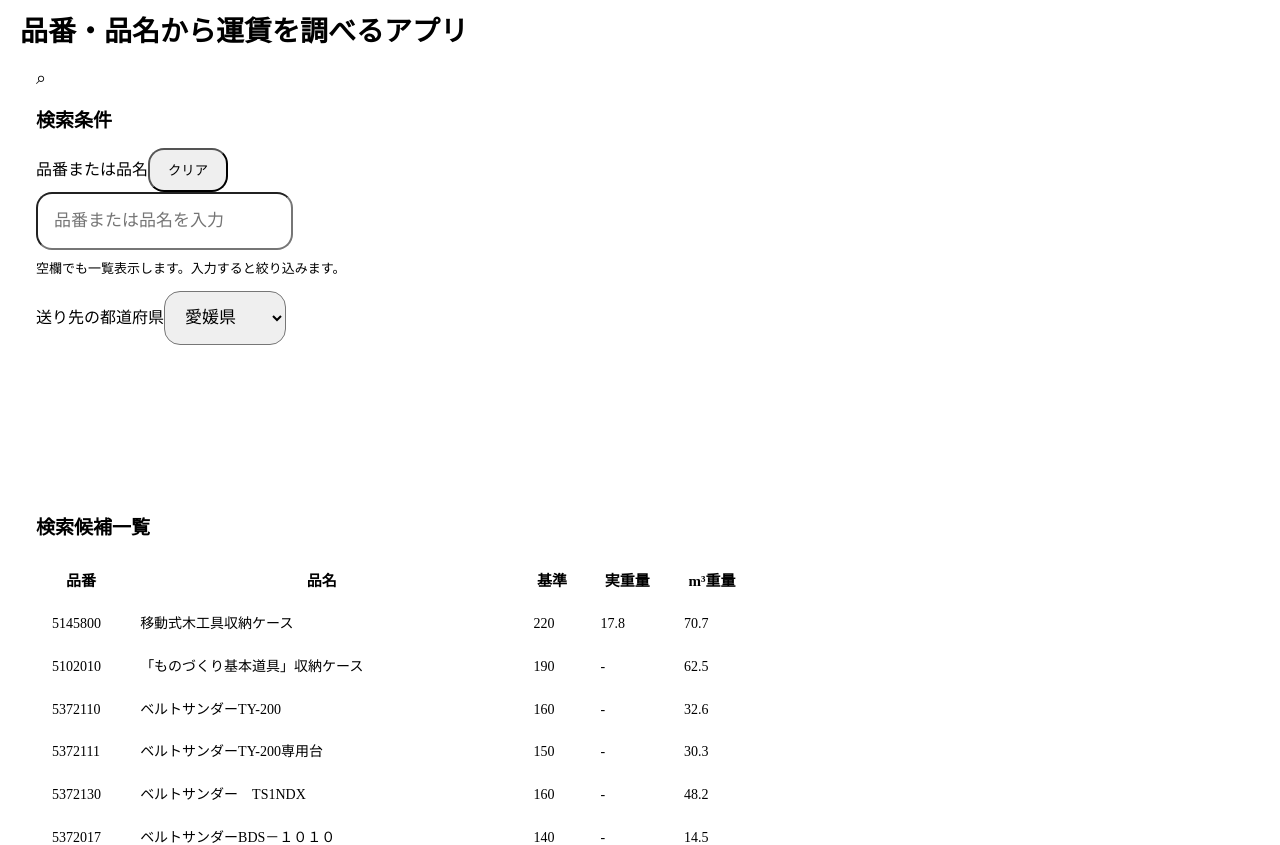
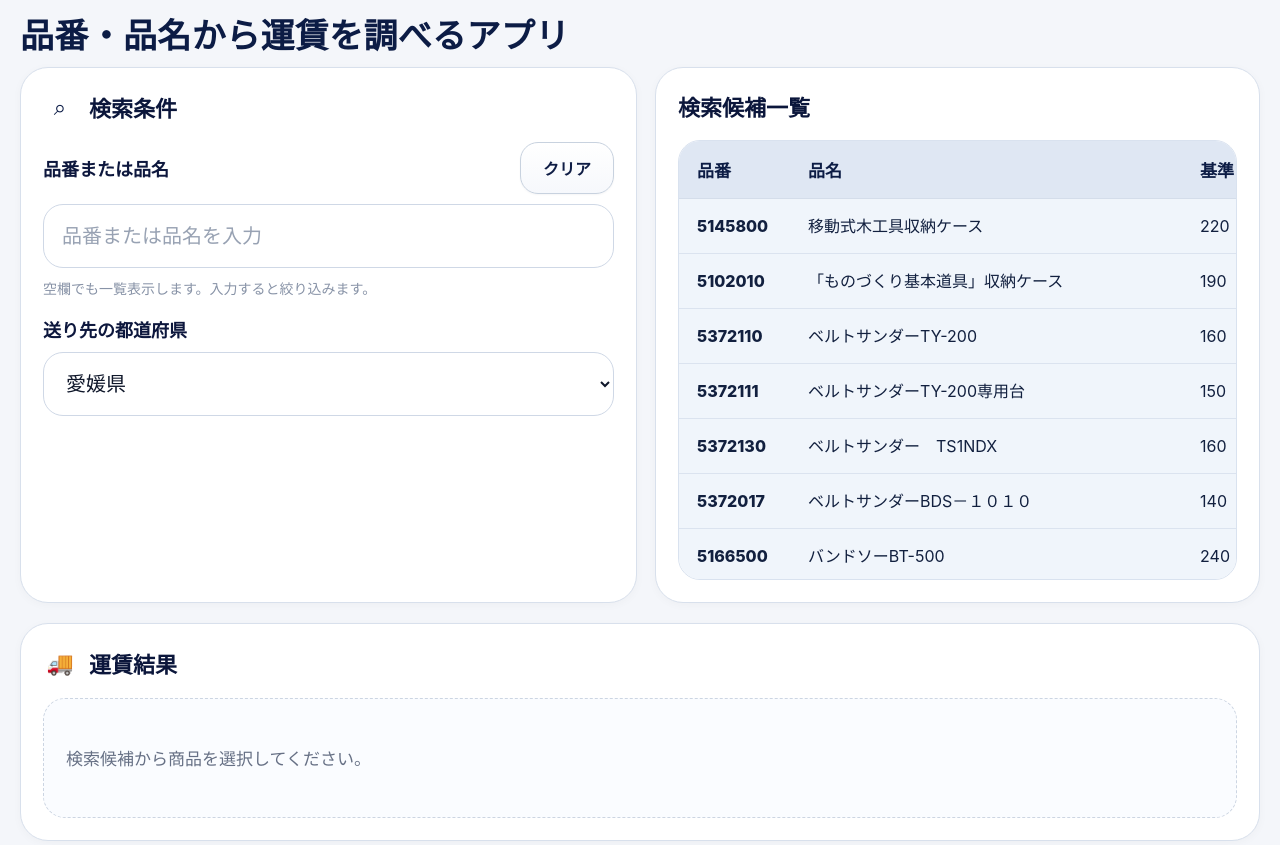
Before and after one commit to kenjitsumuraya-gif/freight-app, a React (Vite) app: page / in a window 1280 px wide. Shown: the top 845 px of the page. Built offline with nearby package versions, Linux system fonts and the light colour scheme.

Commit message:
Update App.css

```diff
--- a/src/App.css
+++ b/src/App.css
@@ -1,218 +1,459 @@
+* {
+  box-sizing: border-box;
+}
+
+:root {
+  color-scheme: light;
+  --bg: #f4f6fa;
+  --card: #ffffff;
+  --line: #d9e0ea;
+  --text: #0f172a;
+  --muted: #667085;
+  --navy: #07163a;
+  --soft-table: #edf2fa;
+}
+
+html,
+body,
+#root {
+  margin: 0;
+  min-height: 100%;
+  font-family: -apple-system, BlinkMacSystemFont, "Segoe UI", "Hiragino Sans",
+    "Hiragino Kaku Gothic ProN", "Yu Gothic UI", "Yu Gothic", Meiryo, sans-serif;
+  background: var(--bg);
+  color: var(--text);
+}
+
+body {
+  min-height: 100vh;
+}
+
+button,
+input,
+select {
+  font: inherit;
+}
+
+button {
+  cursor: pointer;
+}
+
+.app-shell {
+  min-height: 100vh;
+  background: var(--bg);
+}
+
 .page-container {
-  width: min(100%, 1720px);
+  width: min(100%, 1760px);
   margin: 0 auto;
-  padding: 10px 16px 16px;
+  padding: 16px 20px 22px;
 }
 
 .page-header {
-  margin-bottom: 6px;
+  margin-bottom: 10px;
 }
 
 .page-title {
-  margin: 0 0 6px;
-  font-size: 30px;
-  line-height: 1.15;
+  margin: 0 0 10px;
+  font-size: 34px;
+  line-height: 1.2;
+  font-weight: 800;
+  letter-spacing: 0.01em;
+  color: #0c1c45;
 }
 
 .page-description {
-  font-size: 15px;
-  line-height: 1.45;
+  margin: 0;
+  font-size: 17px;
+  line-height: 1.6;
+  color: var(--muted);
 }
 
 .status-banner {
-  min-height: 48px;
-  margin: 10px 0 12px;
-  padding: 0 16px;
-  border-radius: 14px;
-  font-size: 15px;
+  display: flex;
+  align-items: center;
+  min-height: 58px;
+  padding: 0 18px;
+  margin: 16px 0 18px;
+  border: 1px solid #cad5e4;
+  border-radius: 18px;
+  background: rgba(255, 255, 255, 0.78);
+  color: #25324b;
+  font-size: 18px;
 }
 
 .top-grid {
+  display: grid;
   grid-template-columns: minmax(0, 1.02fr) minmax(0, 1fr);
-  gap: 14px;
-  margin-bottom: 14px;
-  align-items: stretch;
+  gap: 18px;
+  margin-bottom: 20px;
 }
 
 .panel {
-  border-radius: 24px;
-  padding: 16px 18px;
+  background: var(--card);
+  border: 1px solid #d8e0ec;
+  border-radius: 28px;
+  padding: 22px;
+  box-shadow: 0 2px 10px rgba(16, 24, 40, 0.03);
 }
 
 .panel-title-row {
-  margin-bottom: 12px;
+  display: flex;
+  align-items: center;
+  justify-content: space-between;
+  margin-bottom: 18px;
+}
+
+.panel-title-group {
+  display: flex;
+  align-items: center;
+  gap: 12px;
+}
+
+.panel-icon {
+  display: inline-flex;
+  align-items: center;
+  justify-content: center;
+  width: 34px;
+  height: 34px;
+  font-size: 22px;
+  color: #0e1e48;
 }
 
 .panel-title {
-  font-size: 19px;
-}
-
-.panel-icon {
-  width: 28px;
-  height: 28px;
-  font-size: 18px;
+  margin: 0;
+  font-size: 22px;
+  font-weight: 800;
+  color: #0b163b;
 }
 
 .form-block + .form-block {
-  margin-top: 14px;
+  margin-top: 18px;
+}
+
+.label-row {
+  display: flex;
+  align-items: center;
+  justify-content: space-between;
+  gap: 12px;
+  margin-bottom: 10px;
 }
 
 .field-label {
-  margin-bottom: 8px;
-  font-size: 16px;
+  display: inline-block;
+  margin-bottom: 10px;
+  font-size: 18px;
+  font-weight: 800;
+  color: #0d173d;
+}
+
+.with-button .field-label {
+  margin-bottom: 0;
 }
 
 .clear-button {
-  height: 44px;
-  padding: 0 18px;
-  border-radius: 16px;
+  height: 52px;
+  padding: 0 22px;
+  border: 1px solid #c8d2df;
+  border-radius: 18px;
+  background: linear-gradient(180deg, #ffffff 0%, #f6f8fc 100%);
+  color: #0f1d45;
+  font-weight: 700;
+  box-shadow: 0 1px 2px rgba(16, 24, 40, 0.04);
+}
+
+.clear-button:hover {
+  background: #f7f9fd;
 }
 
 .text-input,
 .select-input {
-  height: 54px;
-  padding: 0 16px;
-  border-radius: 16px;
+  width: 100%;
+  height: 64px;
+  padding: 0 18px;
+  border: 1px solid #cfd8e6;
+  border-radius: 20px;
+  background: #fff;
+  color: #0f172a;
+  font-size: 20px;
+  outline: none;
+}
+
+.text-input::placeholder {
+  color: #98a2b3;
+}
+
+.text-input:focus,
+.select-input:focus {
+  border-color: #9eb6e6;
+  box-shadow: 0 0 0 4px rgba(84, 120, 255, 0.08);
+}
+
+.field-help {
+  margin-top: 10px;
+  font-size: 14px;
+  color: #8893a7;
+}
+
+.candidate-table-wrap {
+  max-height: 440px;
+  overflow: auto;
+  border: 1px solid #d9e2ef;
+  border-radius: 22px;
+  background: var(--soft-table);
+}
+
+.candidate-table {
+  width: 100%;
+  min-width: 760px;
+  border-collapse: separate;
+  border-spacing: 0;
+}
+
+.candidate-table thead th {
+  padding: 16px 18px;
+  background: #dfe7f3;
+  color: #0c1c45;
+  font-size: 17px;
+  font-weight: 800;
+  text-align: left;
+  border-bottom: 1px solid #d4ddea;
+  white-space: nowrap;
+  position: sticky;
+  top: 0;
+  z-index: 2;
+}
+
+.candidate-table thead th:first-child {
+  border-top-left-radius: 18px;
+}
+
+.candidate-table thead th:last-child {
+  border-top-right-radius: 18px;
+}
+
+.candidate-table tbody td {
+  padding: 15px 18px;
+  font-size: 16px;
+  line-height: 1.5;
+  color: #12203f;
+  border-bottom: 1px solid #dbe3ef;
+  background: rgba(255, 255, 255, 0.18);
+  vertical-align: top;
+}
+
+.candidate-table tbody tr:last-child td {
+  border-bottom: none;
+}
+
+.candidate-row {
+  cursor: pointer;
+  transition: background-color 0.15s ease;
+}
+
+.candidate-row:hover td {
+  background: rgba(255, 255, 255, 0.42);
+}
+
+.candidate-row.active td {
+  background: rgba(255, 255, 255, 0.58);
+}
+
+.candidate-code-cell {
+  font-weight: 800;
+}
+
+.candidate-name-cell {
+  word-break: break-word;
+}
+
+.empty-cell {
+  text-align: center;
+  color: #7b8798;
+  background: transparent;
+  padding: 28px 18px !important;
+}
+
+.results-section {
+  background: var(--card);
+  border: 1px solid #d8e0ec;
+  border-radius: 28px;
+  padding: 22px;
+  box-shadow: 0 2px 10px rgba(16, 24, 40, 0.03);
+}
+
+.section-heading-row {
+  display: flex;
+  align-items: center;
+  gap: 12px;
+  margin-bottom: 18px;
+}
+
+.section-icon {
+  display: inline-flex;
+  align-items: center;
+  justify-content: center;
+  width: 34px;
+  height: 34px;
+  font-size: 22px;
+}
+
+.section-heading {
+  margin: 0;
+  font-size: 22px;
+  font-weight: 800;
+  color: #0b163b;
+}
+
+.placeholder-card {
+  min-height: 120px;
+  display: flex;
+  align-items: center;
+  padding: 22px;
+  border: 1px dashed #ccd5e2;
+  border-radius: 22px;
+  background: #fafcff;
+  color: #667085;
   font-size: 17px;
 }
 
-.field-help {
-  margin-top: 8px;
-  font-size: 13px;
-}
-
-/* 検索条件パネルと候補一覧パネルの高さを近づける */
-.search-panel,
-.candidates-panel {
-  min-height: 440px;
-}
-
-/* 候補一覧を二枚目くらいの密度にする */
-.candidate-table-wrap {
-  max-height: 340px;
-  border-radius: 18px;
-}
-
-.candidate-table {
-  min-width: 720px;
-}
-
-.candidate-table thead th {
-  padding: 12px 14px;
-  font-size: 15px;
-}
-
-.candidate-table tbody td {
-  padding: 11px 14px;
-  font-size: 14px;
-  line-height: 1.35;
-}
-
-.empty-cell {
-  padding: 20px 14px !important;
-}
-
-/* 結果セクションを少しコンパクトに */
-.results-section {
-  border-radius: 24px;
-  padding: 16px 18px;
-}
-
-.section-heading-row {
-  margin-bottom: 12px;
-}
-
-.section-heading {
-  font-size: 19px;
-}
-
 .best-price-card {
-  margin-bottom: 12px;
-  padding: 16px 20px;
-  border-radius: 22px;
+  margin-bottom: 18px;
+  padding: 22px 24px;
+  border-radius: 26px;
+  background: linear-gradient(90deg, var(--navy) 0%, #08183e 55%, #091a43 100%);
+  color: #fff;
+  box-shadow: 0 10px 24px rgba(6, 18, 51, 0.18);
 }
 
 .best-price-label {
-  font-size: 14px;
-  margin-bottom: 8px;
+  font-size: 16px;
+  color: rgba(255, 255, 255, 0.78);
+  margin-bottom: 10px;
 }
 
 .best-price-value {
-  font-size: 42px;
-  margin-bottom: 10px;
+  font-size: 58px;
+  line-height: 1;
+  font-weight: 800;
+  letter-spacing: 0.01em;
+  margin-bottom: 16px;
 }
 
 .best-price-meta {
-  font-size: 15px;
+  font-size: 18px;
+  color: rgba(255, 255, 255, 0.88);
 }
 
 .result-table-card {
-  border-radius: 18px;
+  overflow: auto;
+  border: 1px solid #d9e2ef;
+  border-radius: 22px;
+  background: #fff;
 }
 
 .result-table {
-  min-width: 980px;
+  width: 100%;
+  min-width: 1100px;
+  border-collapse: separate;
+  border-spacing: 0;
 }
 
 .result-table thead th {
-  padding: 12px 10px;
-  font-size: 14px;
+  padding: 16px 14px;
+  background: #f0f4fa;
+  color: #0c1c45;
+  font-size: 16px;
+  font-weight: 800;
+  text-align: center;
+  border-bottom: 1px solid #d8e2ef;
+  white-space: nowrap;
 }
 
 .result-table tbody td {
-  padding: 11px 10px;
-  font-size: 13px;
+  padding: 15px 14px;
+  font-size: 15px;
+  color: #12203f;
+  text-align: center;
+  border-bottom: 1px solid #e9eef5;
+  background: #fff;
+  white-space: nowrap;
+}
+
+.result-table tbody tr:hover td {
+  background: #fafcff;
+}
+
+.result-table tbody tr:last-child td {
+  border-bottom: none;
+}
+
+.total-cell {
+  font-weight: 800;
+  color: #0d1c45;
 }
 
 .selected-product-note {
-  margin-top: 10px;
-  font-size: 13px;
+  margin-top: 14px;
+  font-size: 15px;
+  color: #4b5870;
 }
 
-/* ノートPCサイズで二枚目っぽく寄せる */
-@media (max-width: 1400px) {
+.selected-label {
+  font-weight: 800;
+  color: #0d1c45;
+}
+
+@media (max-width: 1200px) {
   .page-container {
-    padding: 8px 12px 14px;
+    padding: 14px 14px 24px;
   }
 
+  .top-grid {
+    grid-template-columns: 1fr;
+  }
+
+  .best-price-value {
+    font-size: 48px;
+  }
+}
+
+@media (max-width: 768px) {
   .page-title {
     font-size: 28px;
   }
 
-  .top-grid {
-    gap: 12px;
+  .page-description {
+    font-size: 15px;
   }
 
-  .panel {
-    padding: 14px 16px;
+  .status-banner {
+    font-size: 16px;
+    min-height: 52px;
   }
 
-  .search-panel,
-  .candidates-panel {
-    min-height: 400px;
+  .panel,
+  .results-section {
+    padding: 16px;
+    border-radius: 22px;
   }
 
-  .candidate-table-wrap {
-    max-height: 300px;
+  .panel-title,
+  .section-heading {
+    font-size: 20px;
+  }
+
+  .text-input,
+  .select-input {
+    height: 52px;
+    font-size: 18px;
   }
 
   .best-price-value {
-    font-size: 38px;
+    font-size: 40px;
+  }
+
+  .best-price-meta {
+    font-size: 15px;
   }
 }
-
-/* 狭くなったら縦並び */
-@media (max-width: 1100px) {
-  .top-grid {
-    grid-template-columns: 1fr;
-  }
-
-  .search-panel,
-  .candidates-panel {
-    min-height: auto;
-  }
-
-  .candidate-table-wrap {
-    max-height: 280px;
-  }
-}
```
